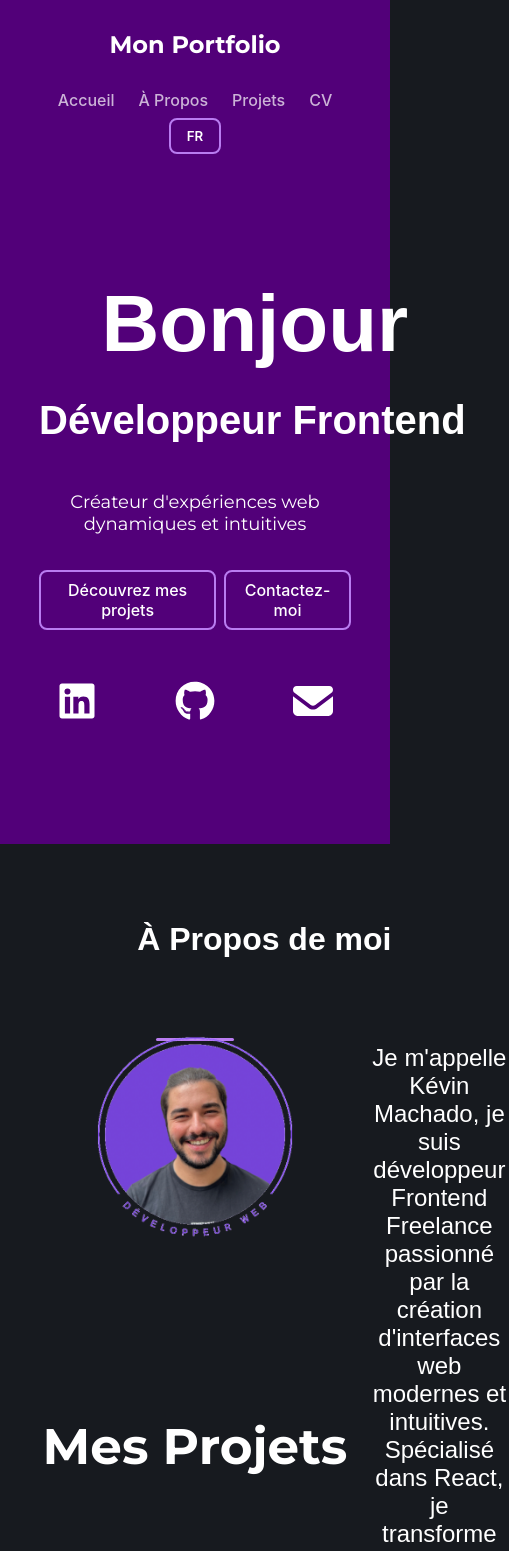
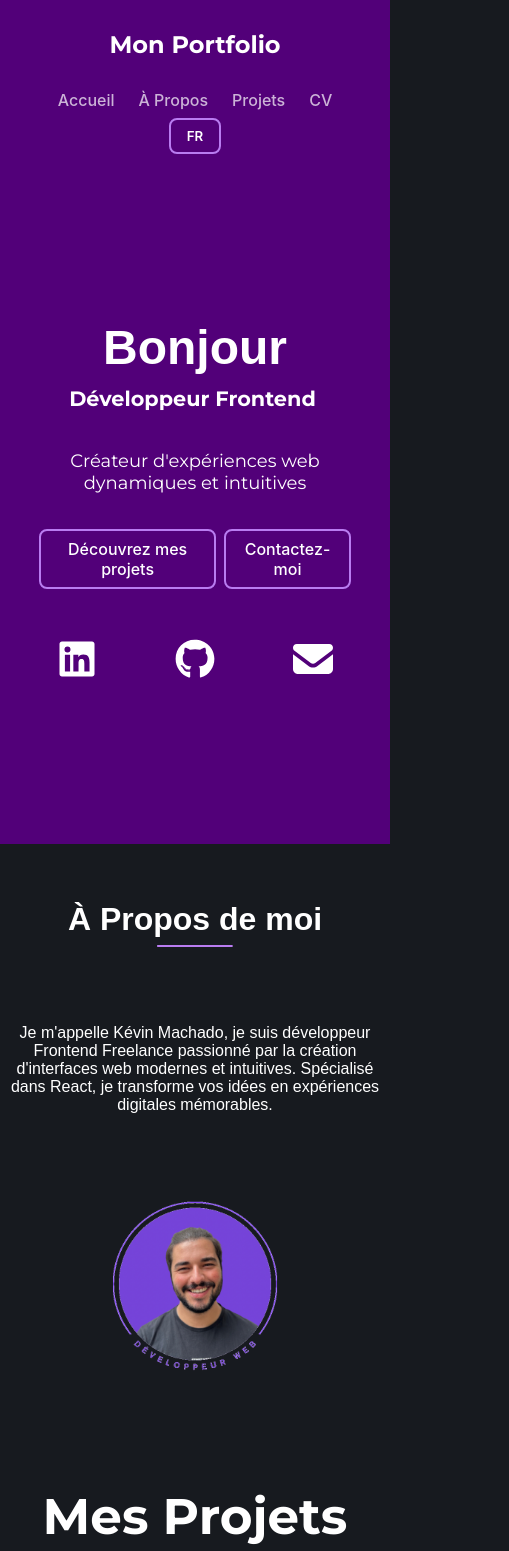
Before and after one commit to JevinFC/Portfolio, a React (Vite) app: page / in a window 390 px wide. Shown: the top 1551 px of the page, 509 px wide, since content can reach past the window. Built offline with nearby package versions, Linux system fonts and the light colour scheme.

Commit message:
Enhance styling and responsiveness in aPropos, header, and hero components; add project management translation

```diff
--- a/src/components/aPropos/apropos.scss
+++ b/src/components/aPropos/apropos.scss
@@ -1,54 +1,109 @@
 .aproposContainer {
   display: flex;
+  justify-content: space-between;
+  align-items: center; /* ✅ centre verticalement sur grand écran */
+  flex-wrap: wrap;
+  gap: 2rem;
   max-width: 1200px;
-  height: 50vh;
   margin: 0 auto;
   padding: 50px 20px;
   text-align: center;
+
+  /* ✅ Supprime la hauteur fixe pour un layout fluide */
+  height: auto;
 }
-.aproposh2{
+
+/* Titre */
+.aproposh2 {
+  position: relative;
+  display: inline-block;
   font-family: "Cabinet Grotesk", sans-serif;
   font-size: clamp(2rem, 6vw, 3.5rem);
   font-weight: 700;
   color: #fff;
   text-align: center;
-  display: inline-block; /* ✅ limite la largeur à celle du texte */
 
   &::after {
     content: "";
     position: absolute;
-    bottom: -197px;
+    bottom: clamp(-0.3em, -1vw, -0.6em);
     left: 50%;
     transform: translateX(-50%);
-    width: 20%;
-    height: 3px;
+    width: clamp(3rem, 30%, 8rem);
+    height: clamp(2px, 0.4vw, 4px);
     background-color: #b97cf1;
     border-radius: 2px;
   }
 }
-.p-propos{
+
+/* Texte */
+.p-propos {
   font-family: "Cabinet Grotesk", sans-serif;
   width: 50%;
-font-size: 1.5rem;
+  font-size: 1.5rem;
   font-weight: 400;
   color: #ffffff;
   margin-top: 20px;
+  text-align: left;
 }
-.container-info{
+
+/* Conteneur image + texte */
+.container-info {
   display: flex;
   flex-direction: row-reverse;
   justify-content: space-evenly;
+  align-items: center;
+  gap: 2rem;
   margin-top: 40px;
+  flex-wrap: wrap;
 }
 
+/* Image */
+.profile-image {
+  width: clamp(200px, 40vw, 350px);
+  object-fit: cover;
+  border-radius: 12px;
+  /* ✅ Supprime le bottom: 100px */
+  position: relative;
+  bottom: 0;
+}
 
-.profile-image{
-  position: relative;
-  bottom: 100px;
-  width: 350px;
-}
-.importantHover:hover{
+/* Hover */
+.importantHover:hover {
   background-color: #b97cf1;
   color: #000000;
   transition: background-color 0.3s ease;
 }
+
+/* ✅ Tablette */
+@media (max-width: 900px) {
+  .aproposContainer {
+    flex-direction: column;
+    align-items: center;
+    padding: 30px 10px;
+  }
+
+  .p-propos {
+    width: 80%;
+    text-align: center;
+    font-size: 1.2rem;
+  }
+
+  .profile-image {
+    width: 60%;
+    margin-top: 2rem;
+  }
+}
+
+/* ✅ Mobile */
+@media (max-width: 600px) {
+  .p-propos {
+    width: 100%;
+    font-size: 1rem;
+  }
+
+  .profile-image {
+    width: 80%;
+    margin-top: -3.5rem;
+  }
+}
--- a/src/components/header/header.scss
+++ b/src/components/header/header.scss
@@ -23,7 +23,7 @@ header.scrolled {
 .headerPortfolio {
   display: flex;
   align-items: center;
-  justify-content: space-between;
+  justify-content: space-around;
   flex-wrap: wrap;
   padding: 1rem 2rem;
   max-width: 1200px;
@@ -56,27 +56,27 @@ header.scrolled {
   transition: color 0.3s ease;
 }
 
-.navHeader a:not(.contact):hover {
-  color: #b97cf1;
-}
+// .navHeader a:not(.contact):hover {
+//   color: #b97cf1;
+// }
 
-/* --- Bouton "Me contacter" --- */
-.contact {
-  border: 2px solid #b97cf1;
-  background-color: transparent;
-  color: #fff;
-  padding: 0.5rem 1rem;
-  border-radius: 8px;
-  font-family: 'Inter', sans-serif;
-  font-weight: 500;
-  text-decoration: none;
-  transition: all 0.3s ease;
-}
+// /* --- Bouton "Me contacter" --- */
+// .contact {
+//   border: 2px solid #b97cf1;
+//   background-color: transparent;
+//   color: #fff;
+//   padding: 0.5rem 1rem;
+//   border-radius: 8px;
+//   font-family: 'Inter', sans-serif;
+//   font-weight: 500;
+//   text-decoration: none;
+//   transition: all 0.3s ease;
+// }
 
-.contact:hover {
-  background-color: #b97cf1;
-  color: #fff;
-}
+// .contact:hover {
+//   background-color: #b97cf1;
+//   color: #fff;
+// }
 .languageButton {
   border: 2px solid #b97cf1;
   background-color: transparent;
--- a/src/components/hero/hero.scss
+++ b/src/components/hero/hero.scss
@@ -22,21 +22,21 @@
 //     border-color: transparent;
 //   }
 // }
-@keyframes bounce {
-  0%,
-  20%,
-  50%,
-  80%,
-  100% {
-    transform: translateY(0);
-  }
-  40% {
-    transform: translateY(-30px);
-  }
-  60% {
-    transform: translateY(-15px);
-  }
-}
+// @keyframes bounce {
+//   0%,
+//   20%,
+//   50%,
+//   80%,
+//   100% {
+//     transform: translateY(0);
+//   }
+//   40% {
+//     transform: translateY(-30px);
+//   }
+//   60% {
+//     transform: translateY(-15px);
+//   }
+// }
 // @keyframes scrollVertical {
 //   0% {
 //     transform: translateY(0);
@@ -53,35 +53,42 @@
 .containerTitle{
 display: inline-block;
 }
+// .h2hello{
+//   font-family: "Cabinet Grotesk", sans-serif;
+//   font-size: clamp(5rem, 6vw, 3.5rem);
+//   font-weight: 700;
+//   color: #fff;
+//   text-align: center;
+//   display: inline-block;
+//   margin: 0 auto;
+//   overflow: hidden;
+//   margin-bottom: 20px;
+// }
+.heroTitle {
+//   font-family: "Cabinet Grotesk", sans-serif;
+//   font-size: clamp(2rem, 6vw, 3.5rem);
+//   font-weight: 700;
+//   color: #fff;
+//   text-align: center;
+//   display: inline-block;
+//   margin: 0 auto;
+//   overflow: hidden;
+  margin-top: 5rem;
+}
 .h2hello{
   font-family: "Cabinet Grotesk", sans-serif;
-  font-size: clamp(5rem, 6vw, 3.5rem);
+  font-size: clamp(3rem, 6vw, 3.5rem);
   font-weight: 700;
   color: #fff;
   text-align: center;
-  display: inline-block;
   margin: 0 auto;
-  overflow: hidden;
   margin-bottom: 20px;
-}
-.heroTitle {
-  font-family: "Cabinet Grotesk", sans-serif;
-  font-size: clamp(2rem, 6vw, 3.5rem);
-  font-weight: 700;
-  color: #fff;
-  text-align: center;
-  display: inline-block;
-  margin: 0 auto;
-  overflow: hidden;
-  margin-top: 5rem;
 }
   .typing-text {
   display: inline-block;
-  white-space: nowrap;
-  overflow: hidden;
   border-right: 5px solid #b97cf1;
   animation: blink-caret 1s step-end infinite;
-  font-size: 2.5rem;
+  font-size: clamp(1.3rem, 5vw, 3rem);
   font-weight: 700;
 
 }
--- a/src/components/languageContext.jsx
+++ b/src/components/languageContext.jsx
@@ -42,6 +42,7 @@ const translations = {
     project6Desc:"Ce projet est un site de gestion de menus pour un restaurant. Il m'a permis de travailler sur la gestion d'un projet. Et de découvrir la méthodologie Agile.",
     githubProject:"Voir le GitHub du projet",
     linkProject:"Voir le site du projet",
+    gestionDeProjet:"Gestion de projet",
 
     // Contact
     contactTitle: "Contact",
@@ -91,6 +92,7 @@ const translations = {
     project6Desc:"This project is a menu management site for a restaurant. It allowed me to work on project management and discover Agile methodology.",
     githubProject:"See the project's GitHub",
     linkProject:"See the project's website",
+    gestionDeProjet:"Project management",
 
     contactTitle: "Contact",
     yourName: "Your name",
--- a/src/components/projets/projects.jsx
+++ b/src/components/projets/projects.jsx
@@ -58,7 +58,7 @@ function Projects() {
       imgProjects={imgMenuMaker}
         titleProjects={t("project6Title")}
         githubProjects="https://github.com/JevinFC/Projet7"
-        competences={["Gestion de projet"]}
+        competences={[t("gestionDeProjet")]}
         descriptionProjects={t("project6Desc")}
       />
     </div>
```
